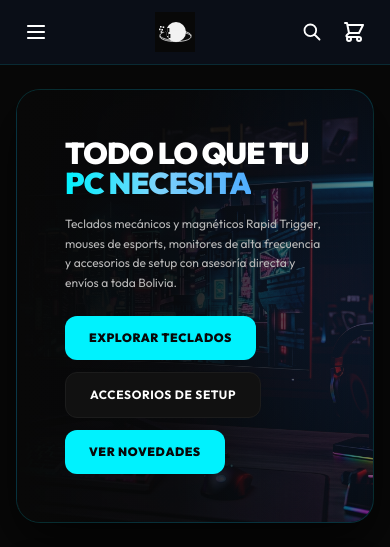
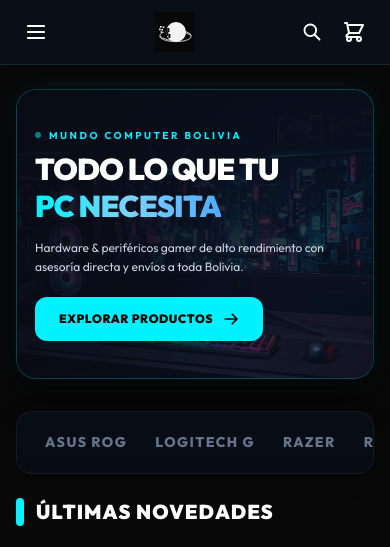
Before and after one commit to YoelDev-ASI/MundoComputer, a website: page index.html in a window 390 px wide. Shown: the top 547 px of the page. Drawn offline with nearby package versions, Linux system fonts and the light colour scheme.

Commit message:
modificaciones

```diff
--- a/css/mobile/mobile-base.css
+++ b/css/mobile/mobile-base.css
@@ -308,3 +308,75 @@
     margin-left: auto !important;
     margin-right: auto !important;
 }
+
+/* ==========================================================================
+   🍔 MENÚ 3 BARRAS EN DISPOSITIVOS MÓVILES (ANDROID E IOS)
+   Visible y en posición destacada en cabecera móvil
+   ========================================================================== */
+.platform-android .header-menu-btn,
+.platform-ios .header-menu-btn {
+    display: flex !important;
+}
+
+/* ==========================================================================
+   🎮 HERO BANNER MÓVIL (OPTIMIZADO PARA ANDROID, IOS Y SMARTPHONES)
+   - Espaciado refinado y equilibrado (sin acolchados gigantes)
+   - Fondo gaming visible con iluminación de hardware
+   - Botón CTA principal de alto impacto visual y tamaño ergonómico
+   ========================================================================== */
+@media (max-width: 768px) {
+    .pc-hero-banner {
+        min-height: 290px;
+        border-radius: 20px;
+        margin-bottom: 24px;
+        background: radial-gradient(circle at 70% 30%, #0e203c 0%, #08111e 65%, #080808 100%);
+        border: 1px solid rgba(0, 242, 254, 0.22);
+        box-shadow: 0 12px 35px rgba(0, 0, 0, 0.7), 0 0 25px rgba(0, 242, 254, 0.08);
+    }
+
+    .pc-hero-bg-image {
+        object-position: 72% center;
+        opacity: 0.58;
+    }
+
+    .pc-hero-overlay {
+        background: linear-gradient(135deg, rgba(8, 12, 22, 0.94) 0%, rgba(8, 12, 22, 0.78) 55%, rgba(8, 12, 22, 0.38) 100%);
+    }
+
+    .pc-hero-content {
+        padding: 26px 18px;
+        max-width: 100%;
+    }
+}
+
+.platform-android .pc-hero-banner,
+.platform-ios .pc-hero-banner {
+    min-height: 290px;
+    border-radius: 20px;
+    margin-bottom: 24px;
+    border: 1px solid rgba(0, 242, 254, 0.22);
+}
+
+.platform-android .pc-hero-content,
+.platform-ios .pc-hero-content {
+    padding: 26px 18px;
+    max-width: 100%;
+}
+
+.platform-android .pc-hero-bg-image,
+.platform-ios .pc-hero-bg-image {
+    object-position: 72% center;
+    opacity: 0.58;
+}
+
+.platform-android .pc-hero-overlay,
+.platform-ios .pc-hero-overlay {
+    background: linear-gradient(135deg, rgba(8, 12, 22, 0.94) 0%, rgba(8, 12, 22, 0.78) 55%, rgba(8, 12, 22, 0.38) 100%);
+}
+
+.hero-cta-btn,
+.platform-android .hero-cta-btn,
+.platform-ios .hero-cta-btn {
+    box-shadow: none !important;
+    text-shadow: none !important;
+}
--- a/css/pc/pc-header.css
+++ b/css/pc/pc-header.css
@@ -99,7 +99,25 @@
 }
 
 /* Iconos y Botones de Acción del Encabezado (Carrito, Menú, Búsqueda) */
-.header-menu-btn,
+.header-menu-btn {
+    display: none;
+    align-items: center;
+    justify-content: center;
+    background: transparent;
+    color: #ffffff;
+    border: none;
+    cursor: pointer;
+    padding: 8px;
+    border-radius: 10px;
+    transition: color 0.2s ease, background-color 0.2s ease;
+}
+
+@media (max-width: 768px) {
+    .header-menu-btn {
+        display: flex;
+    }
+}
+
 .header-search-toggle-btn {
     display: flex;
     align-items: center;
--- a/css/pc/pc-layout.css
+++ b/css/pc/pc-layout.css
@@ -9,9 +9,9 @@
     position: relative;
     border-radius: 24px;
     overflow: hidden;
-    background: radial-gradient(circle at 70% 50%, #0e203c 0%, #08111e 60%, #080808 100%);
-    border: 1px solid rgba(0, 242, 254, 0.15);
-    box-shadow: 0 20px 50px rgba(0, 0, 0, 0.7);
+    background: radial-gradient(circle at 75% 50%, #0e203c 0%, #08111e 60%, #080808 100%);
+    border: 1px solid rgba(0, 242, 254, 0.2);
+    box-shadow: 0 20px 50px rgba(0, 0, 0, 0.7), 0 0 30px rgba(0, 242, 254, 0.05);
     min-height: 420px;
     display: flex;
     align-items: center;
@@ -24,15 +24,16 @@
     height: 100%;
     object-fit: cover;
     object-position: right center;
-    opacity: 0.65;
+    opacity: 0.72;
     mix-blend-mode: lighten;
     pointer-events: none;
+    transition: transform 0.6s ease, opacity 0.6s ease;
 }
 
 .pc-hero-overlay {
     position: absolute;
     inset: 0;
-    background: linear-gradient(90deg, #080808 0%, rgba(8, 8, 8, 0.88) 45%, rgba(8, 8, 8, 0.2) 100%);
+    background: linear-gradient(90deg, #080808 0%, rgba(8, 8, 8, 0.85) 45%, rgba(8, 8, 8, 0.25) 100%);
     z-index: 1;
 }
 
@@ -41,6 +42,31 @@
     z-index: 2;
     max-width: 620px;
     padding: 48px;
+}
+
+.hero-cta-btn {
+    display: inline-flex;
+    align-items: center;
+    justify-content: center;
+    background: #00F2FE;
+    color: #080808 !important;
+    font-weight: 900;
+    text-transform: uppercase;
+    letter-spacing: 0.05em;
+    border-radius: 12px;
+    box-shadow: none !important;
+    transition: background-color 0.2s ease, opacity 0.2s ease;
+    text-decoration: none;
+}
+
+.hero-cta-btn:hover {
+    background: #00d6e2;
+    box-shadow: none !important;
+    color: #080808 !important;
+}
+
+.hero-cta-btn:active {
+    opacity: 0.9;
 }
 
 /* Franja de Entregas a Nivel Nacional */
@@ -224,3 +250,25 @@
     background: #070b13 !important;
     border: 1px solid rgba(255, 255, 255, 0.1) !important;
 }
+
+/* ==========================================================================
+   🍔 MENÚ 3 BARRAS (HAMBURGUESA) EN PC
+   - Oculto en PC de escritorio (ancho normal)
+   - Aparece de forma fluida conforme se achica la pantalla (<= 768px)
+   ========================================================================== */
+@media (min-width: 769px) {
+    .header-menu-btn {
+        display: none !important;
+    }
+}
+
+.platform-pc .header-menu-btn {
+    display: none;
+}
+
+@media (max-width: 768px) {
+    .header-menu-btn,
+    .platform-pc .header-menu-btn {
+        display: flex !important;
+    }
+}
--- a/index.html
+++ b/index.html
@@ -251,7 +251,7 @@
             <!-- Lado Izquierdo: Botón Menú 3 Barras + Logo (en PC) -->
             <div class="flex items-center gap-3 flex-shrink-0">
                 <!-- Botón 3 Barras (Menú Hamburguesa) -->
-                <button id="mobile-menu-btn" class="header-menu-btn" aria-label="Abrir menú de navegación" title="Menú">
+                <button id="mobile-menu-btn" class="header-menu-btn md:hidden" aria-label="Abrir menú de navegación" title="Menú">
                     <svg class="w-6 h-6 text-white" fill="none" viewBox="0 0 24 24" stroke="currentColor" stroke-width="2.2">
                         <path stroke-linecap="round" stroke-linejoin="round" d="M4 6h16M4 12h16M4 18h16" />
                     </svg>
@@ -334,29 +334,31 @@
             <img src="images/banners/hero_gaming_pc.jpg" alt="Gaming Hardware Setup" class="pc-hero-bg-image">
             <div class="pc-hero-overlay"></div>
             <div class="pc-hero-content">
+                <div class="mb-2 sm:mb-3 flex items-center gap-2">
+                    <span class="w-1.5 h-1.5 rounded-full bg-gamer-cyan animate-pulse"></span>
+                    <span class="text-[10px] sm:text-xs font-bold uppercase tracking-[0.25em] text-gamer-cyan">Mundo Computer Bolivia</span>
+                </div>
                 <h1
-                    class="text-3xl sm:text-5xl lg:text-6xl font-black text-white uppercase tracking-tight leading-none mb-4">
+                    class="text-3xl sm:text-5xl lg:text-6xl font-black text-white uppercase tracking-tight leading-tight sm:leading-none mb-3 sm:mb-4">
                     Todo lo que tu <br>
                     <span
                         class="text-transparent bg-clip-text bg-gradient-to-r from-gamer-cyan via-sky-300 to-gamer-blue">
                         PC Necesita
                     </span>
                 </h1>
-                <p class="text-xs sm:text-sm text-gamer-plata leading-relaxed max-w-lg mb-6">
-                    Teclados mecánicos y magnéticos Rapid Trigger, mouses de esports, monitores de alta frecuencia y
-                    accesorios de setup con asesoría directa y envíos a toda Bolivia.
+                <p class="text-xs sm:text-sm text-slate-300 leading-relaxed max-w-lg mb-5 sm:mb-6 font-normal">
+                    Hardware & periféricos gamer de alto rendimiento con asesoría directa y envíos a toda Bolivia.
                 </p>
-                <div class="flex flex-wrap items-center gap-3">
-                    <a href="categoria.html?cat=keyboards"
-                        class="bg-gamer-cyan hover:bg-gamer-blue text-gamer-negro font-black text-xs uppercase tracking-wider px-6 py-3.5 rounded-xl transition-all">
-                        Explorar Teclados
-                    </a>
-                    <a href="categoria.html?cat=accessories"
-                        class="bg-gamer-carbon hover:bg-gamer-gris border border-gamer-gris hover:border-gamer-cyan text-white font-bold text-xs uppercase tracking-wider px-6 py-3.5 rounded-xl transition-all">
-                        Accesorios de Setup
+                <div class="flex items-center gap-3">
+                    <a href="categoria.html"
+                        class="hero-cta-btn inline-flex items-center justify-center gap-2 bg-gamer-cyan hover:bg-[#00d6e2] text-gamer-negro font-black text-xs sm:text-sm uppercase tracking-wider px-6 sm:px-8 py-3.5 rounded-xl transition-colors">
+                        <span>Explorar productos</span>
+                        <svg class="w-4 h-4 ml-0.5" fill="none" viewBox="0 0 24 24" stroke="currentColor" stroke-width="2.5">
+                            <path stroke-linecap="round" stroke-linejoin="round" d="M14 5l7 7m0 0l-7 7m7-7H3" />
+                        </svg>
                     </a>
                     <a href="categoria.html?cat=novedades"
-                        class="bg-gamer-cyan hover:bg-gamer-blue text-gamer-negro font-black text-xs uppercase tracking-wider px-6 py-3.5 rounded-xl transition-all">
+                        class="hidden sm:inline-flex items-center justify-center bg-white/5 hover:bg-white/10 border border-white/15 hover:border-gamer-cyan/50 text-white font-bold text-xs sm:text-sm uppercase tracking-wider px-6 py-3.5 rounded-xl transition-all">
                         Ver Novedades
                     </a>
                 </div>
```
Also changed, not shown: carrito.html (+1 -1 lines), categoria.html (+1 -1 lines), politicas-de-seguridad.html (+1 -1 lines), producto.html (+1 -1 lines), terminos-y-condiciones.html (+1 -1 lines).
